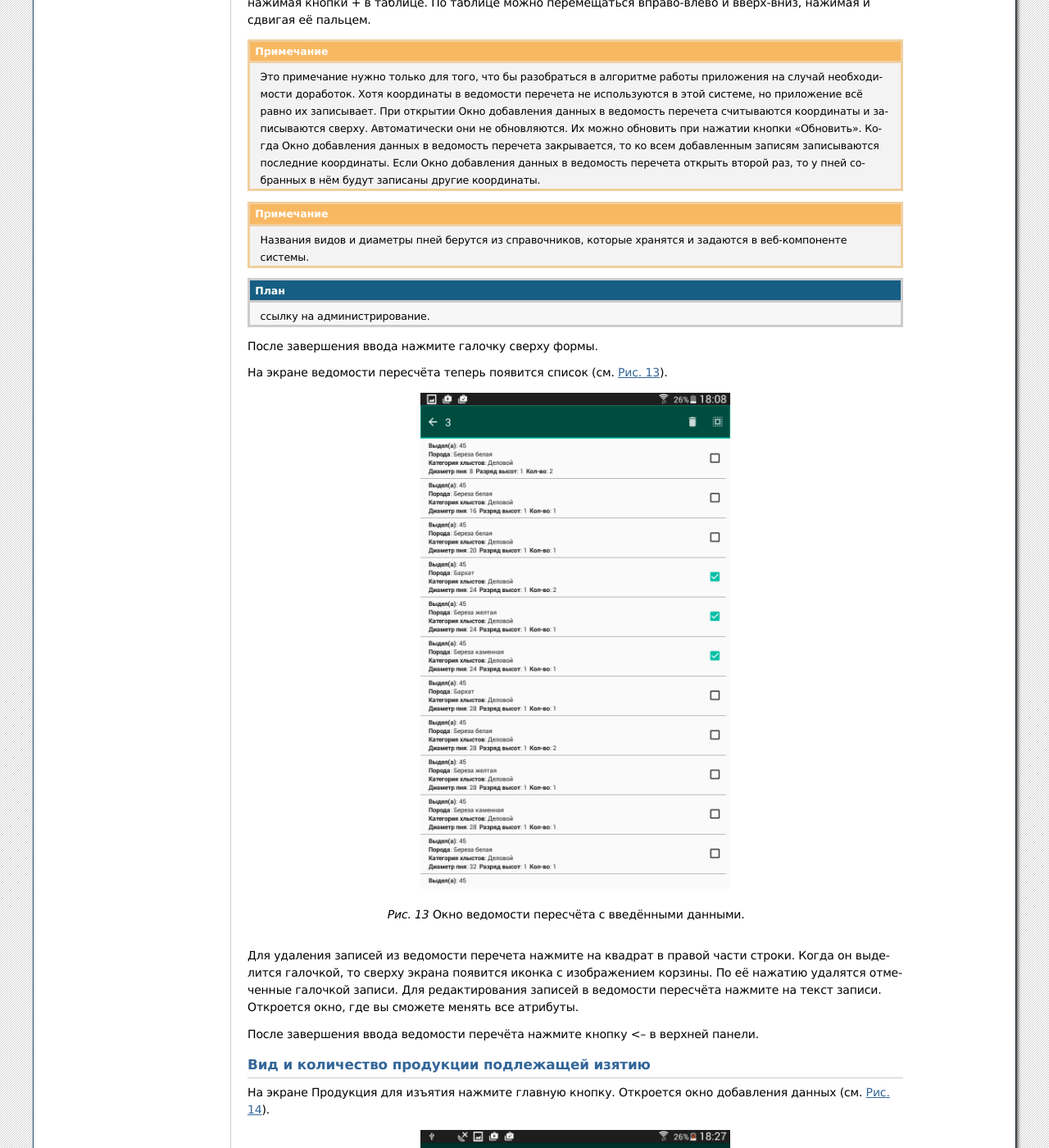
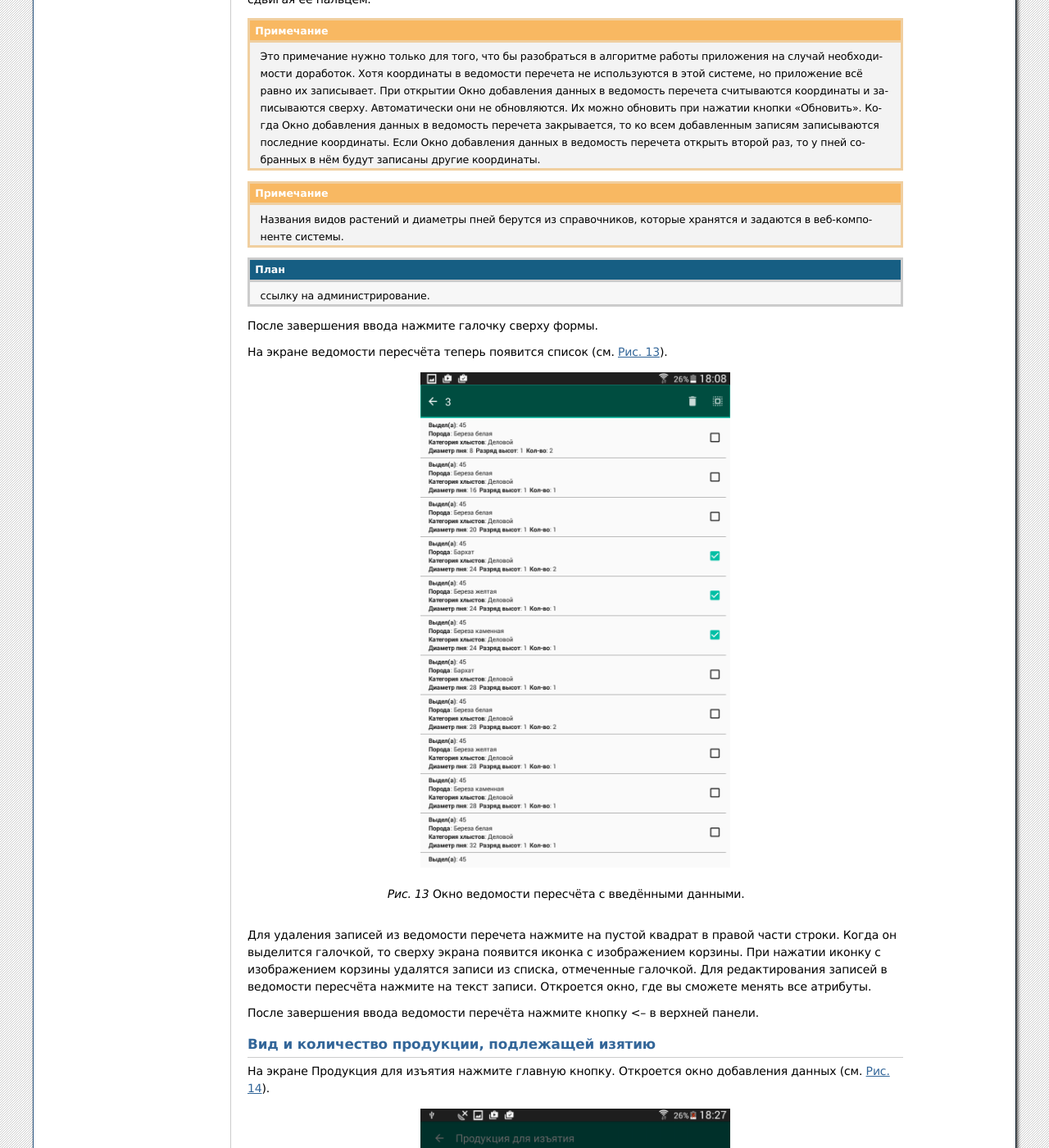
Before and after one commit to nextgis/docs_forestinspector, a Sphinx documentation site: the page built from source/inspector.rst, in a window 1280 px wide and 1400 px high, scrolled down 11044 px. Shown: the whole window at 82% size. Built offline with Sphinx 7.4.7, drawn with Linux system fonts in a browser that asks for light colours; formulas are drawn with MathJax 3; some of the changed text lies outside the part shown.

Commit message:
корректировка опредений

```diff
--- a/source/inspector.rst
+++ b/source/inspector.rst
@@ -71,8 +70,10 @@
    Форма акта о лесонарушении в начале заполнения.
 
 
-2. В поле :guilabel:`ФИО, должность и № удостоверения составителя акта` уже будет записано имя пользователя, на которого зарегистрировано приложение.
-3. В поле :guilabel:`Дата и время составления` будет указано текущее дата и время. Вы можете их поменять, нажав на кнопку справа от поля.
+2. В поле :guilabel:`ФИО, должность и № удостоверения составителя акта уже будет
+записано имя пользователя, на которого зарегистрировано приложение.
+3. В поле :guilabel:`Дата и время составления` будет указано текущее дата и время.
+Вы можете их поменять, нажав на кнопку справа от поля.
 
 
 .. note::  Во время составления вы можете нажать кнопку :guilabel:`Сохранить`, которая находится внизу формы. Форма акта закроется, программа перейдёт на главный экран, в списке документов ваш акт будет самым верхним. Акт сохранится в памяти устройства, и при необходимости вы сможете его выключать, заменять батарею, и т.п. Акт можно будет открыть из списка и продолжить его заполнение.
@@ -87,7 +88,6 @@
 4. Нажмите на поле :guilabel:`2. Место совершения нарушения`. Откроется карта. Нажмите
 на основную кнопку.
 
-
 .. figure:: _static/fw_modes_add_coordinates.png
    :name: fw_modes_add_coordinates
    :align: center
@@ -100,8 +100,8 @@
 Список
 """"""""""""""""""""""""""""""""""""""""""""
 
-Откроется список лесоделения. Вы можете выбрать в нём одно или несколько значений. Нажмите на квадратик в правом краю, чтобы поставить галочку (см. :numref:`fw_spisok_lesodelenie`).
-
+Откроется список лесоделения. Вы можете выбрать в нём одно или несколько значений.
+Нажмите на пустой квадратик справа на экране, чтобы поставить галочку (см. :numref:`fw_spisok_lesodelenie`).
 
 .. figure:: _static/fw_spisok_lesodelenie.png
    :name: fw_spisok_lesodelenie
@@ -109,7 +109,6 @@
    :width: 10cm
 
    Список лесоделения с двумя выделеными кварталами.
-
 
 Список может быть очень длинным, поэтому по нему можно организовать поиск. Сверху на :numref:`fw_spisok_lesodelenie` имеется кнопка поиска (2). Нажмите на неё, введите с помощью экранной клавиатуры часть искомого названия (лесничество или номер квартала), нажмите на клавиатуре кнопку поиска (на месте клавиши :guilabel:`ввод`, см. :numref:`fw_spisok_lesodelenie_search` ).
 
@@ -132,7 +131,6 @@
 
 После нажатия кнопки :guilabel:`Обходом` вы можете обойти пешком или объехать на
 транспортном средстве территорию.
-
 
 .. figure:: _static/fw_vvod_obkhodom_1.png
    :name: fw_vvod_obkhodom_1
@@ -253,7 +251,7 @@
 
 .. note:: Это примечание нужно только для того, что бы разобраться в алгоритме работы приложения на случай необходимости доработок. Хотя координаты в ведомости перечета не используются в этой системе, но приложение всё равно их записывает. При открытии  Окно добавления данных в ведомость перечета считываются координаты и записываются сверху. Автоматически они не обновляются. Их можно обновить при нажатии кнопки "Обновить". Когда Окно добавления данных в ведомость перечета закрывается, то ко всем добавленным записям записываются последние координаты. Если Окно добавления данных в ведомость перечета открыть второй раз, то у пней собранных в нём будут записаны другие координаты.
 
-.. note:: Названия видов и диаметры пней берутся из справочников, которые хранятся и задаются в веб-компоненте системы.
+.. note:: Названия видов растений и диаметры пней берутся из справочников, которые хранятся и задаются в веб-компоненте системы.
 .. todo:: ссылку на администрирование.
 
 После завершения ввода нажмите галочку сверху формы.
@@ -267,12 +265,14 @@
 
    Окно ведомости пересчёта с введёнными данными.
 
-Для удаления записей из ведомости перечета нажмите на квадрат в правой части строки. Когда он выделится галочкой, то сверху экрана появится иконка с изображением корзины. По её нажатию удалятся отмеченные галочкой записи.
-Для редактирования записей в ведомости пересчёта нажмите на текст записи. Откроется окно, где вы сможете менять все атрибуты.
+Для удаления записей из ведомости перечета нажмите на пустой квадрат в правой части строки.
+Когда он выделится галочкой, то сверху экрана появится иконка с изображением корзины. При нажатии иконку с изображением корзины удалятся записи из списка, отмеченные галочкой.
+Для редактирования записей в ведомости пересчёта нажмите на текст записи. Откроется окно,
+где вы сможете менять все атрибуты.
 
 После завершения ввода ведомости перечёта нажмите кнопку <-- в верхней панели.
 
-Вид и количество продукции подлежащей изятию
+Вид и количество продукции, подлежащей изятию
 ^^^^^^^^^^^^^^^^^^^^^^^^^^^^^^^^^^^^^^^^^^^^^^^^^^^^^
 На экране Продукция для изъятия нажмите главную кнопку. Откроется окно добавления данных (см. :numref:`fw_produkcia_dlya_izatia_entering`).
 
```
Also changed, not shown: other parts of source/inspector.rst (+3 -4 lines), source/admin.rst (+6 -2 lines).
